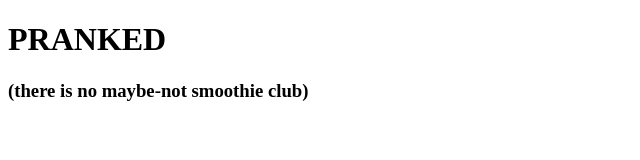
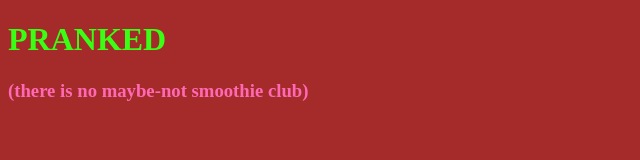
Before and after one commit to maybe-not-smoothie-club/maybe-not-smoothie-club.github.io, a plain HTML site: page index.html in a window 1280 px wide. Shown: the whole page, without its empty margins (0-640 px from the left). Drawn offline with Linux system fonts and the light colour scheme.

Commit message:
Update index.html

```diff
--- a/index.html
+++ b/index.html
@@ -8,6 +8,6 @@
 <h1>PRANKED</h1>
 <h3>(there is no maybe-not smoothie club)</h3>
 
-<link href="./stylesheet.css"></link>
+<link rel="stylesheet" type="text/css" href="./stylesheet.css">
 </body>
 </html>
```
